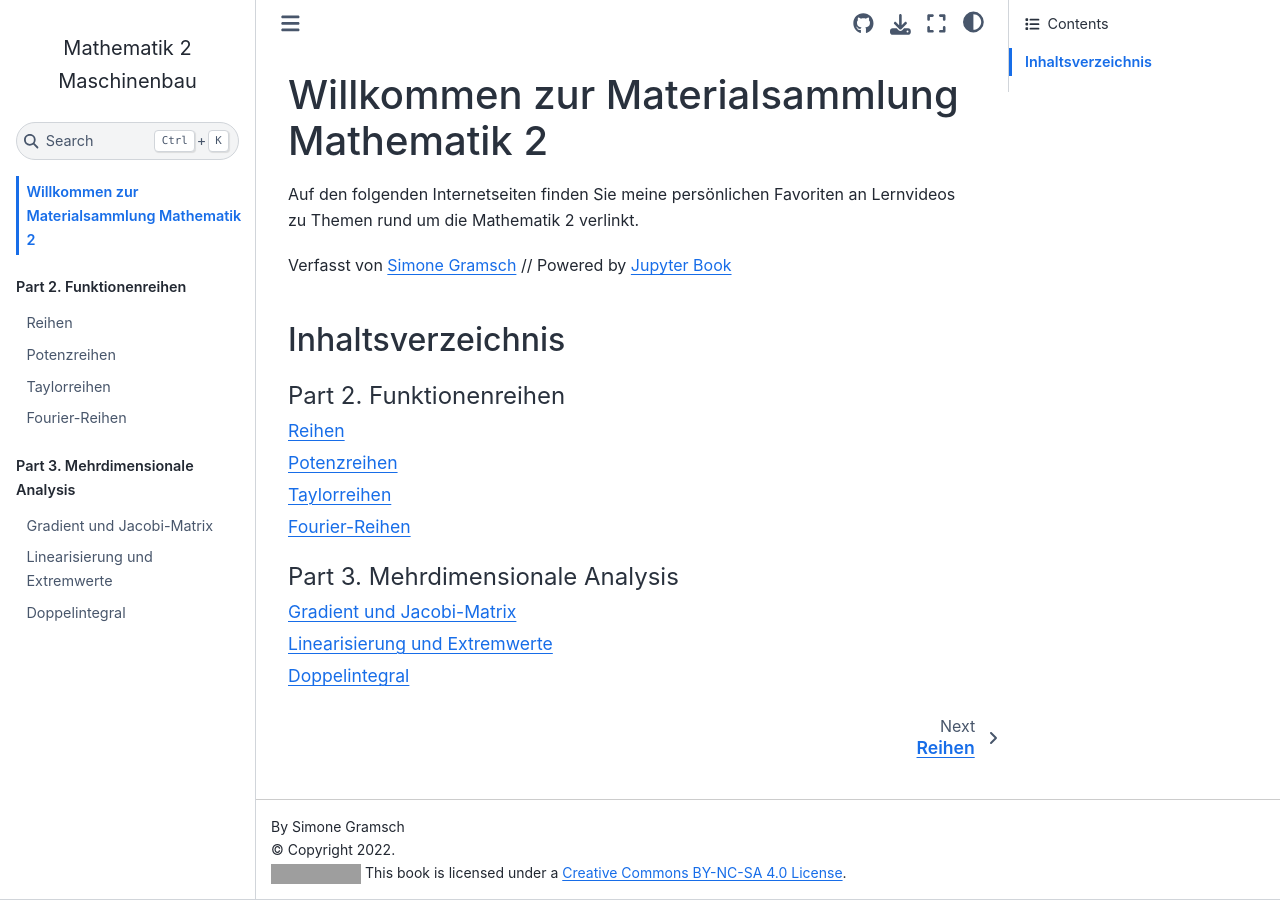
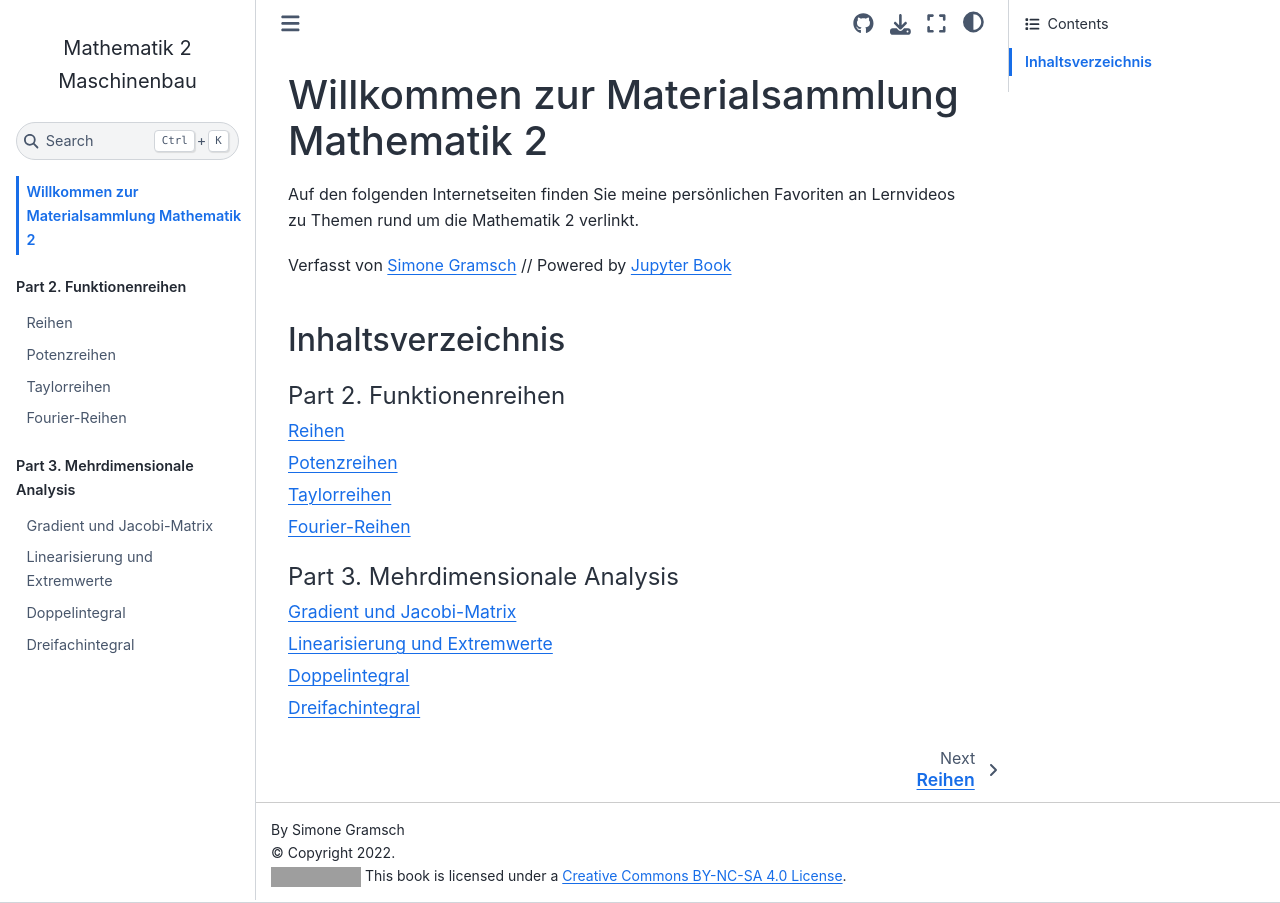
Before and after one commit to gramschs/book_mathe02, a Jupyter Book: the page built from doc/intro.md, in a window 1280 px wide. Built offline with Jupyter Book 1.0.4 settings and Sphinx 7.4.7 and the Sphinx Book theme 1.1.4, drawn with Linux system fonts in a browser that asks for light colours; pages that are not in the unit, such as notebooks, are missing from menus; grey boxes are pictures that could not be loaded.

```diff
--- a/doc/_toc.yml
+++ b/doc/_toc.yml
@@ -24,3 +24,5 @@ parts:
     title: Linearisierung und Extremwerte
   - file: part09
     title: Doppelintegral
+  - file: part10
+    title: Dreifachintegral
```
Also changed, not shown: doc/part10.ipynb (added), doc/pics/part10_skizze_dreifachintegral.svg (added).
